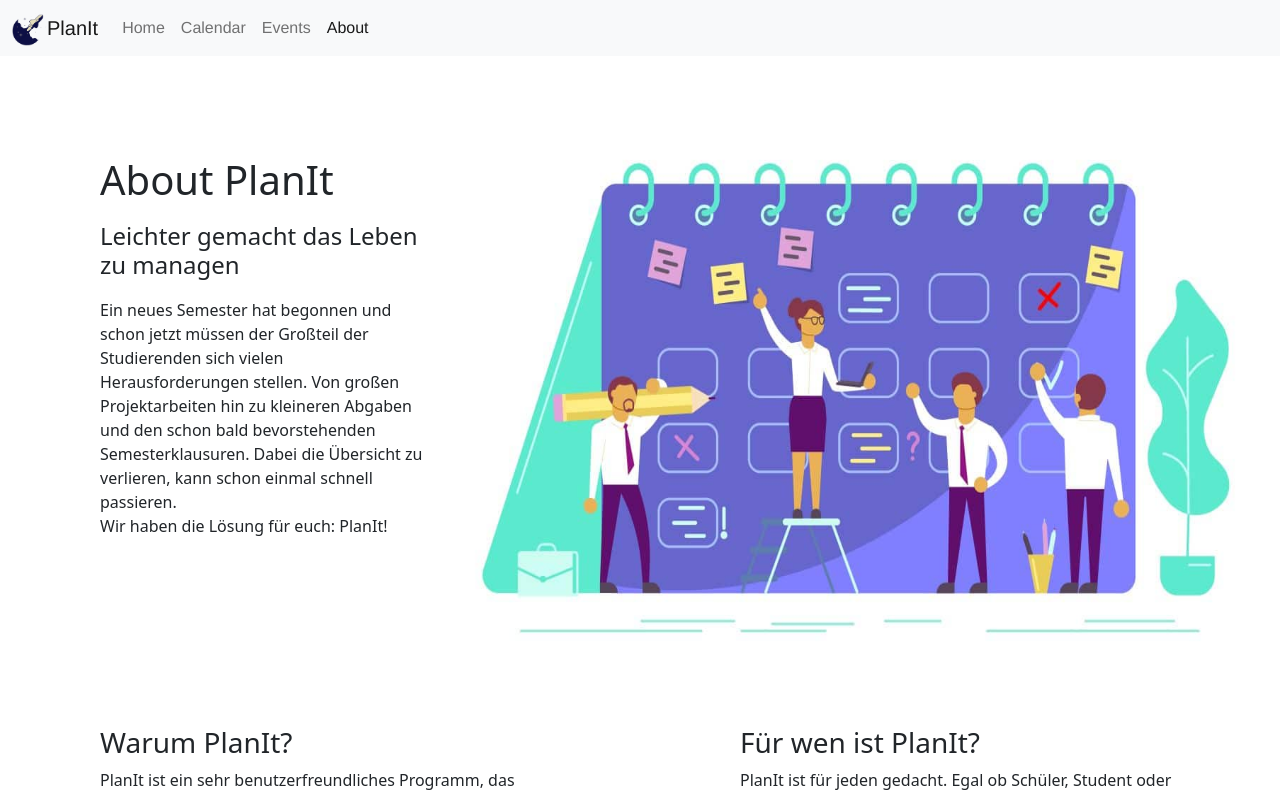
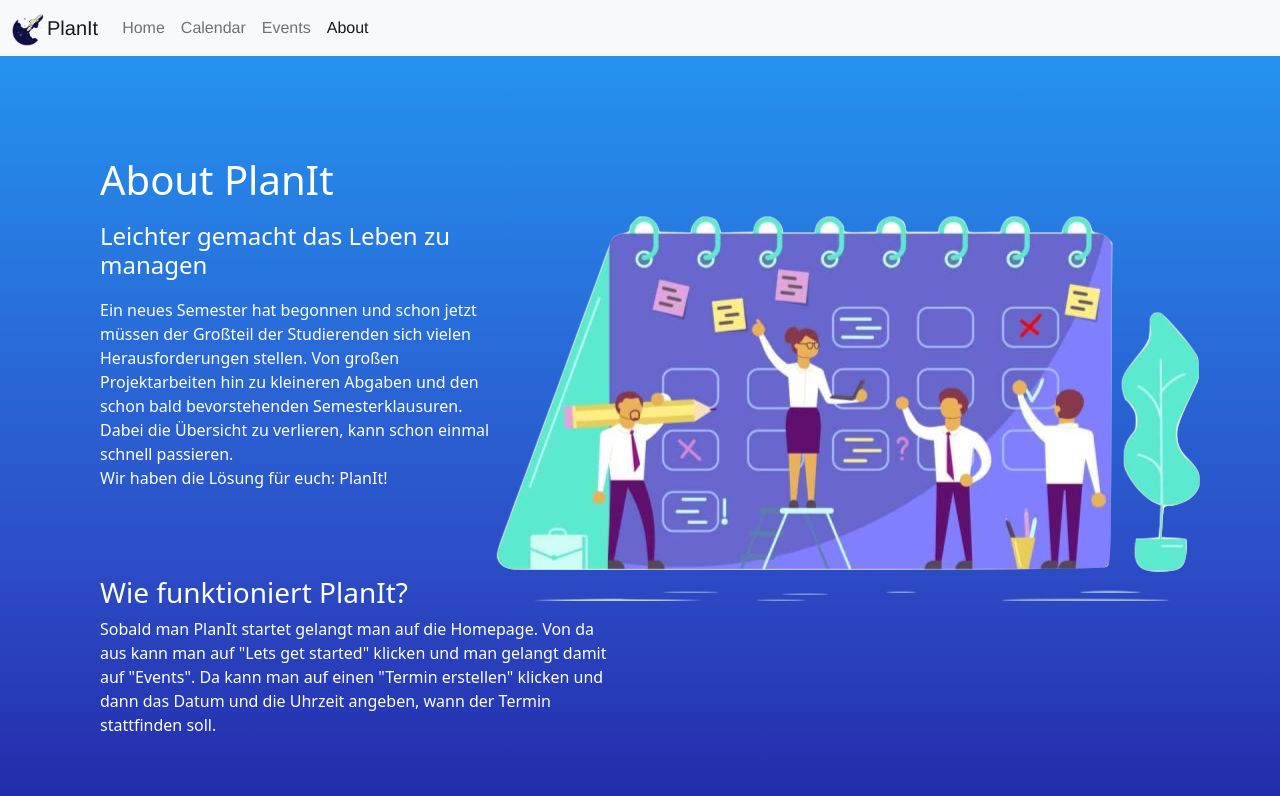
Before and after one commit to Eyad-Wahdan/PlanIt-Frontend, a Vue app: page /about in a window 1280 px wide. Shown: the top 796 px of the page. Built offline with nearby package versions, Linux system fonts and the light colour scheme.

Commit message:
add styling to aboutpage

```diff
--- a/src/views/About.vue
+++ b/src/views/About.vue
@@ -1,6 +1,6 @@
 <style>
 .wrapper {
-  max-width: 90%;
+  max-width: 100%;
   padding: 100px 20px 100px 100px;
   text-align: left;
 }
@@ -27,25 +27,33 @@
 }
 
 .box {
-  margin-top: 20px;
   display: flex;
-  flex-direction: row;
   width: 100%;
 }
 
 .picture {
-  height: auto;
+  padding-right: 60px;
+}
+
+.work{
+  max-width: 45%;
+  padding-top: 70px;
+}
+.body{
+  width: 100%;
+  color: #fff;
+  background: linear-gradient(#2493ef, #2c4ac5, #150386);
 }
 </style>
 
 <template>
-  <body>
-  <div class="picture">
-    <img src="../assets/planen.jpg" height="650" width="850" alt="Bild" style="float:right">
-  </div>
+  <body class="body">
   <section class="wrapper">
     <div>
       <h1> About PlanIt</h1>
+      <div class="picture">
+        <img src="../assets/Planen.png" height="389" width="704" alt="Bild" style="float:right">
+      </div>
       <h4 class="heading_2"> Leichter gemacht das Leben zu managen</h4>
       <p class="paragraph">Ein neues Semester hat begonnen und schon jetzt müssen der Großteil der Studierenden sich
         vielen Herausforderungen stellen.
@@ -53,6 +61,11 @@
         Dabei die Übersicht zu verlieren, kann schon einmal schnell passieren.
         <br>
         Wir haben die Lösung für euch: PlanIt!</p>
+      <div class="work">
+      <h3>Wie funktioniert PlanIt?</h3>
+      <p>Sobald man PlanIt startet gelangt man auf die Homepage. Von da aus kann man auf "Lets get started" klicken und man gelangt damit auf "Events".
+        Da kann man auf einen "Termin erstellen" klicken und dann das Datum und die Uhrzeit angeben, wann der Termin stattfinden soll.</p>
+    </div>
     </div>
   </section>
   <div class="box">
```
Also changed, not shown: src/assets/Planen.png (added), src/assets/planen.jpg (deleted).
